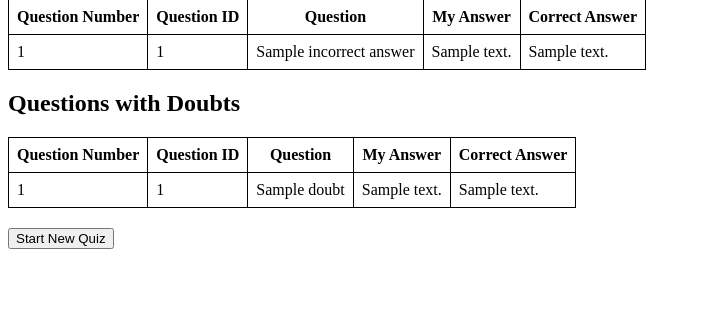
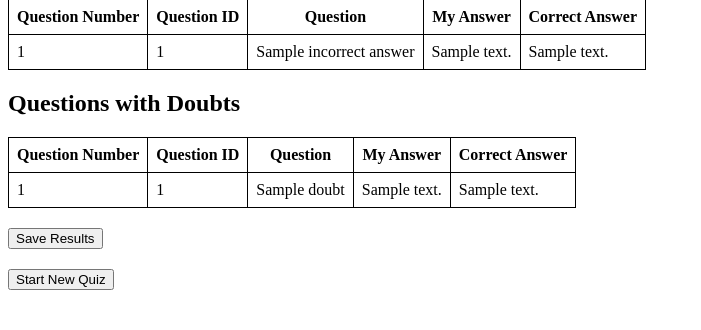
Before and after one commit to silvo77/FaskQuizAppBasic, a Flask app: template templates/results.html in a window 1280 px wide. Shown: the part 175-505 px from the top of the page, without its empty margins (0-701 px from the left). Run offline with Flask 3, Linux system fonts and the light colour scheme; the template is opened without the code that fills it: most values are stand-ins (such as "Sample title", 1, 10 or a date in 2020).

Commit message:
Save my my_errors

```diff
--- a/app.py
+++ b/app.py
@@ -1,3 +1,4 @@
+import csv
 from flask import Flask, render_template, request
 import json
 import random
@@ -63,5 +64,20 @@ def submit():
     total_questions = len(quiz_data)
     return render_template('results.html', score=score, total_questions=total_questions, incorrect_answers=incorrect_answers, doubts=doubts)
 
+@app.route('/save_results', methods=['POST'])
+def save_results():
+    incorrect_answers_string = request.form.get('incorrect_answers')
+    json_acceptable_string = incorrect_answers_string.replace("'", "\"")
+    print(f'incorrect_answers {json_acceptable_string}')
+    incorrect_answers = json.loads(json_acceptable_string)
+
+
+    if incorrect_answers:
+        with open('my_errors.csv', 'a', newline='', encoding='utf-8') as file:
+            writer = csv.writer(file)
+            for answer in incorrect_answers:
+                writer.writerow([answer['number'],answer['id'],answer['user_answer'],answer['correct_answer'],answer['question']])
+    return 'Results saved successfully!'
+
 if __name__ == '__main__':
     app.run(debug=True)
--- a/my errors.csv
+++ /dev/null
@@ -1,5 +0,0 @@
-Question Number,Question ID,My Answer,Correct Answer,Question
-10,26,A,C,A company has an AWS account. The company wants to audit its password and access key rotation details for compliance purposes. Which AWS service or tool will meet this requirement?
-25,81,D,C,A company has a set of ecommerce applications. The applications need to be able to send messages to each other. Which AWS service meets this requirement?
-55,65,B,A,A company wants to monitor for misconfigured security groups that are allowing unrestricted access to specific ports. Which AWS service will meet this requirement?
-57,158,B,C,A user wants to securely automate the management and rotation of credentials that are shared between applications while spending the least amount of time on managing tasks. Which AWS service or feature can be used to accomplish this?
--- /dev/null
+++ b/my_errors.csv
@@ -0,0 +1,5 @@
+Question ID,My Answer,Correct Answer,Question
+26,A,C,A company has an AWS account. The company wants to audit its password and access key rotation details for compliance purposes. Which AWS service or tool will meet this requirement?
+81,D,C,A company has a set of ecommerce applications. The applications need to be able to send messages to each other. Which AWS service meets this requirement?
+65,B,A,A company wants to monitor for misconfigured security groups that are allowing unrestricted access to specific ports. Which AWS service will meet this requirement?
+158,B,C,A user wants to securely automate the management and rotation of credentials that are shared between applications while spending the least amount of time on managing tasks. Which AWS service or feature can be used to accomplish this?
--- a/templates/results.html
+++ b/templates/results.html
@@ -10,7 +10,7 @@
         th, td {
             padding: 8px;
         }
-        .new-quiz {
+        .new-quiz, .save-results {
             margin-top: 20px;
         }
     </style>
@@ -71,6 +71,16 @@
     <p>No doubts marked.</p>
     {% endif %}
 
+    <!-- Save Results Button -->
+    {% if incorrect_answers %}
+    <div class="save-results">
+        <form action="/save_results" method="post">
+            <input type='hidden' name='incorrect_answers' value='{{incorrect_answers}}'>
+            <button type="submit">Save Results</button>
+        </form>
+    </div>
+    {% endif %}
+
     <!-- Start New Quiz Button -->
     <div class="new-quiz">
         <button onclick="window.location.href='/'">Start New Quiz</button>
```
